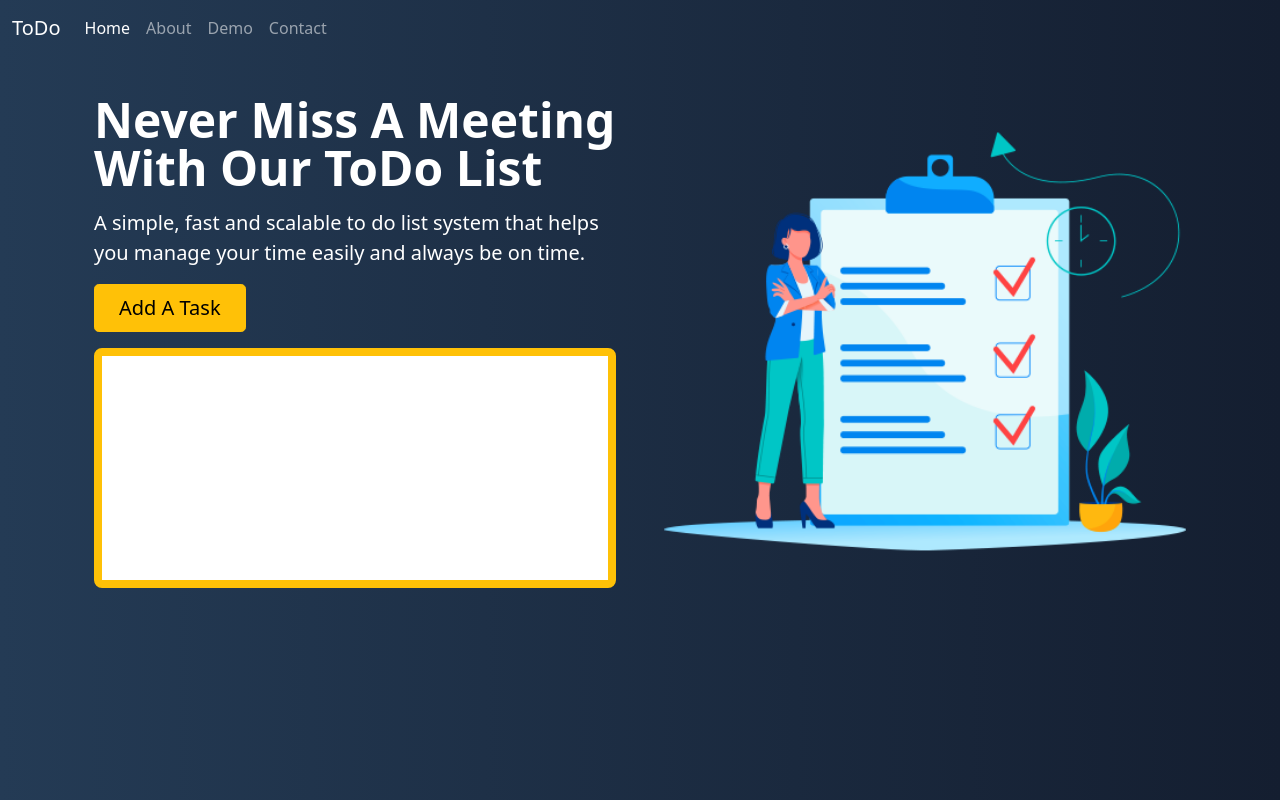
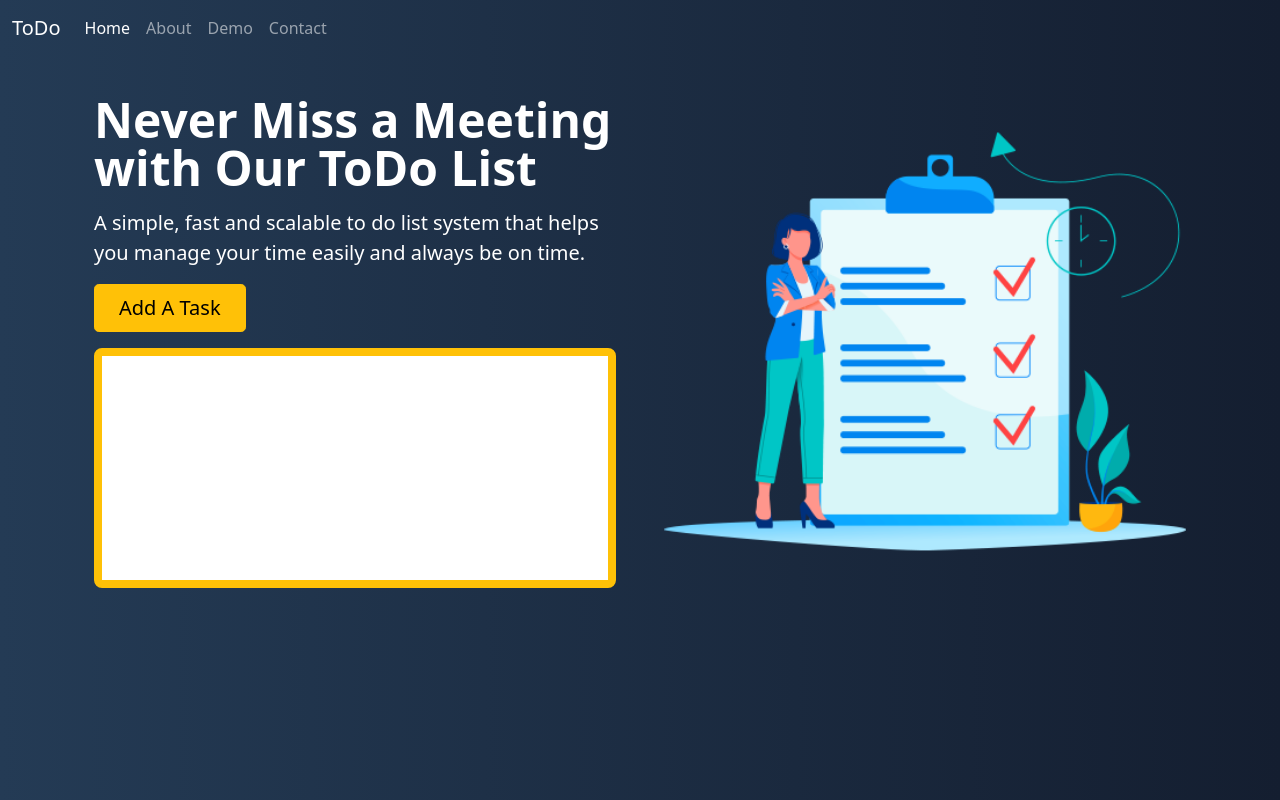
Before and after one commit to mikeypsycho/FirstProject, a plain HTML site: page index.html in a window 1280 px wide. Drawn offline with nearby package versions, Linux system fonts and the light colour scheme.

Commit message:
fixed typos

```diff
--- a/index.html
+++ b/index.html
@@ -64,7 +64,7 @@
                         loading="lazy">
                 </div>
                 <div class="col-lg-6">
-                    <h1 class="display-5 fw-bold lh-1 mb-3">Never Miss A Meeting With Our ToDo List</h1>
+                    <h1 class="display-5 fw-bold lh-1 mb-3">Never Miss a Meeting with Our ToDo List</h1>
                     <p class="lead">A simple, fast and scalable to do list system that helps you manage your time easily
                         and always be on time.
                     </p>
```
